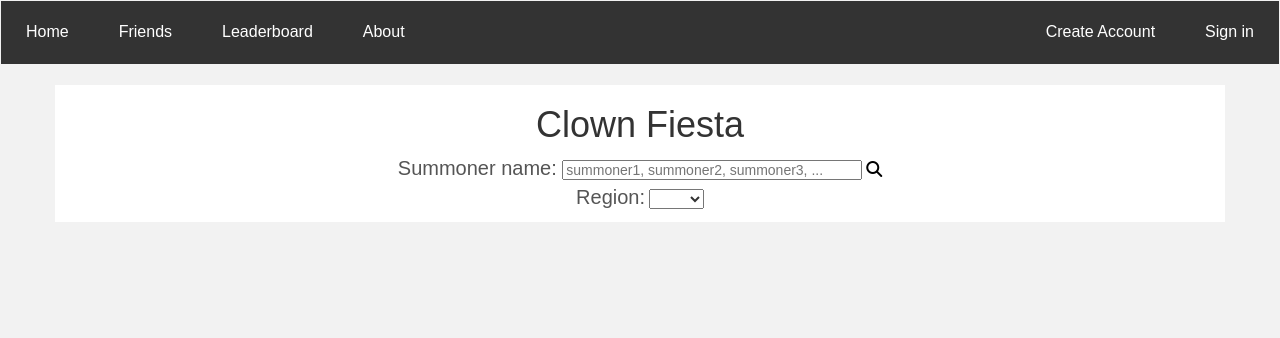
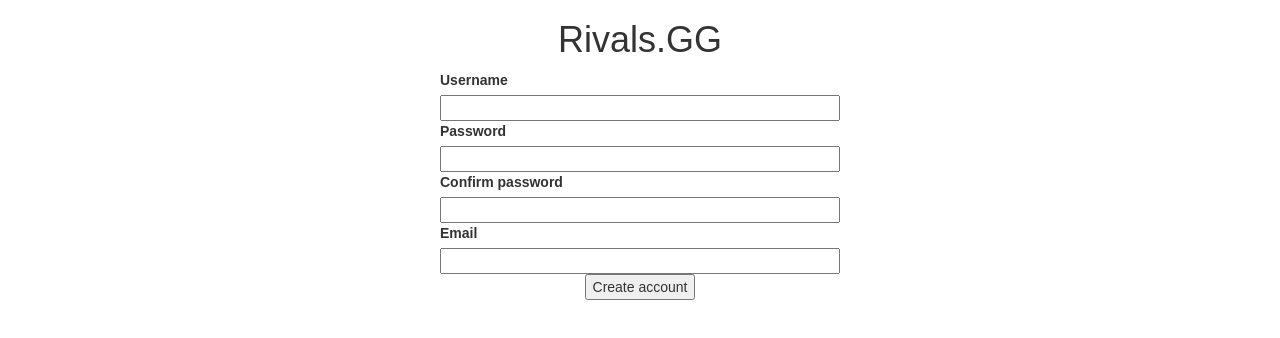
Before and after one commit to AGontcharov/Rivals.GG, a website: page app/index.html in a window 1280 px wide. Drawn offline with nearby package versions, Linux system fonts and the light colour scheme; some packages are replaced by stand-ins of ours.

Commit message:
Crreated register form

```diff
--- a/app/assets/index.css
+++ b/app/assets/index.css
@@ -1,6 +1,6 @@
 body {
-	/*background: white;*/
-	background: #f2f2f2;
+	background: white;
+	/*background: #f2f2f2;*/
 	font-family: Arial, Helvetica, sans-serif;
 }
 
@@ -15,6 +15,32 @@ p {
 h1 {
 	text-align: center;
 }
+
+
+/* ================== */
+
+div.form {
+	width: 400px;
+	/*background: pink;*/
+
+	display: block;
+	margin: 0 auto;
+}
+
+div.form input, div.form label {
+	display: block;
+}
+
+input[type=text], input[type=password] {
+	width: 100%;
+}
+
+input[type=submit] {
+	margin: 0 auto;
+}
+
+
+/* ================== */
 
 /* Navbar */
 .navbar ul {
--- a/app/index.html
+++ b/app/index.html
@@ -30,59 +30,25 @@
 
 	<body>
 
-		<!-- Navbar -->
-		<div class="navbar">
-			<ul>
-				<li><a href="/">Home</a></li>
-				<li><a href="#">Friends</a></li>
-				<li><a href="#">Leaderboard</a></li>
-				<li><a href="#">About</a></li>
-				<li><a href="#" >Sign in</a></li>
-				<li><a href="#" data-toggle="modal" data-target="#createAccount">Create Account</a></li>
-			</ul>
-		</div>
-		<!-- /.Navbar -->
+		<h1>Rivals.GG</h1>
 
-		<!-- Create Account -->
-		<!-- <div id="createAccount" class="modal fade" role="dialog">
-			<div class="modal-dialog">
+		<div class="form">
+			<form name="register" method="post">
+				<label for="username">Username</label>
+				<input type="text" id="username" name="username" ng-model="username">
 
-				<div class="modal-content">
-					<div class="modal-header">
-						<button type="button" class="close" data-dismiss="modal">&times;</button>
-						<h4 class="modal-title">Modal Header</h4>
-					</div>
-					<div class="modal-body">
-					</div>
-					<div class="modal-footer">
-						<button type="button" class="btn btn-default" data-dismiss="modal">Close</button>
-					</div>
-				</div>
-			</div>
-		</div> -->
-		<!-- /.Create Account -->
+				<label for="pass">Password</label>
+				<input type="password" id="pass" name="password" ng-model="password">
 
+				<label for="confirmPass">Confirm password</label>
+				<input type="password" id="confirmPass" name="confirmPassword" ng-model="confirmPassword">
 
-		<!-- Search bar -->
-		<div class="container">
-			<div class="row center">
-			<h1>Clown Fiesta</h1>
-				<div class="summoner-lookup" ng-controller="filterCtrl">
-					<form>
-						<p>Summoner name: </p>
-						<input type="text" placeholder="summoner1, summoner2, summoner3, ..." ng-model="name" ng-keydown="submitForm($event)">
-						<a id="submit "href ng-click="filter()"><i class="fa fa-search" aria-hidden="true"></i></a><br>
+				<label for="email">Email</label>
+				<input type="text" id="email" name="email" ng-model="email">
 
-						<p>Region:</p>
-						<select ng-model="region">
-							<option value="na1">NA
-							<option value="euw1">EUW
-						</select><br>
+				<input type="submit" value="Create account">
 			</form>
 		</div>
-			</div>
-		</div>
-		<!-- /.Search bar -->
 
 		<div ng-view></div>
 
```
Also changed, not shown: app/view/home.html (added, +53 -0 lines). Lines whose indentation alone changed are shown as unchanged.
